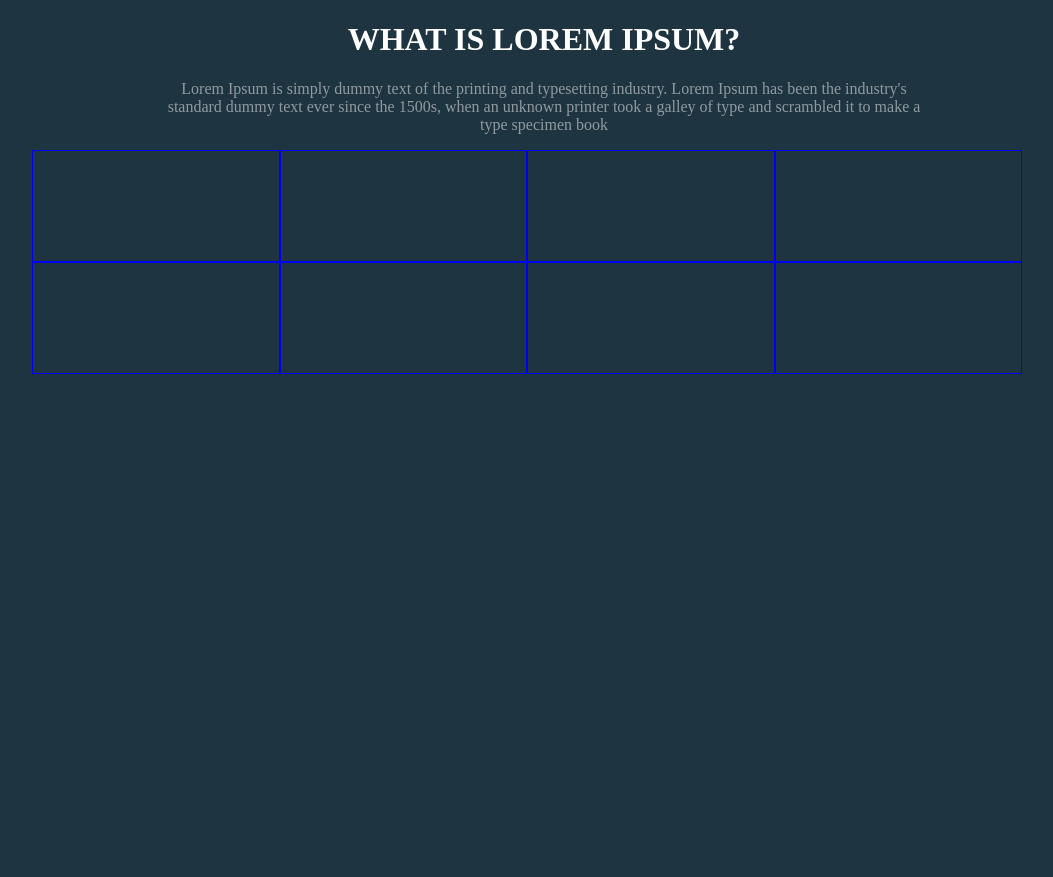
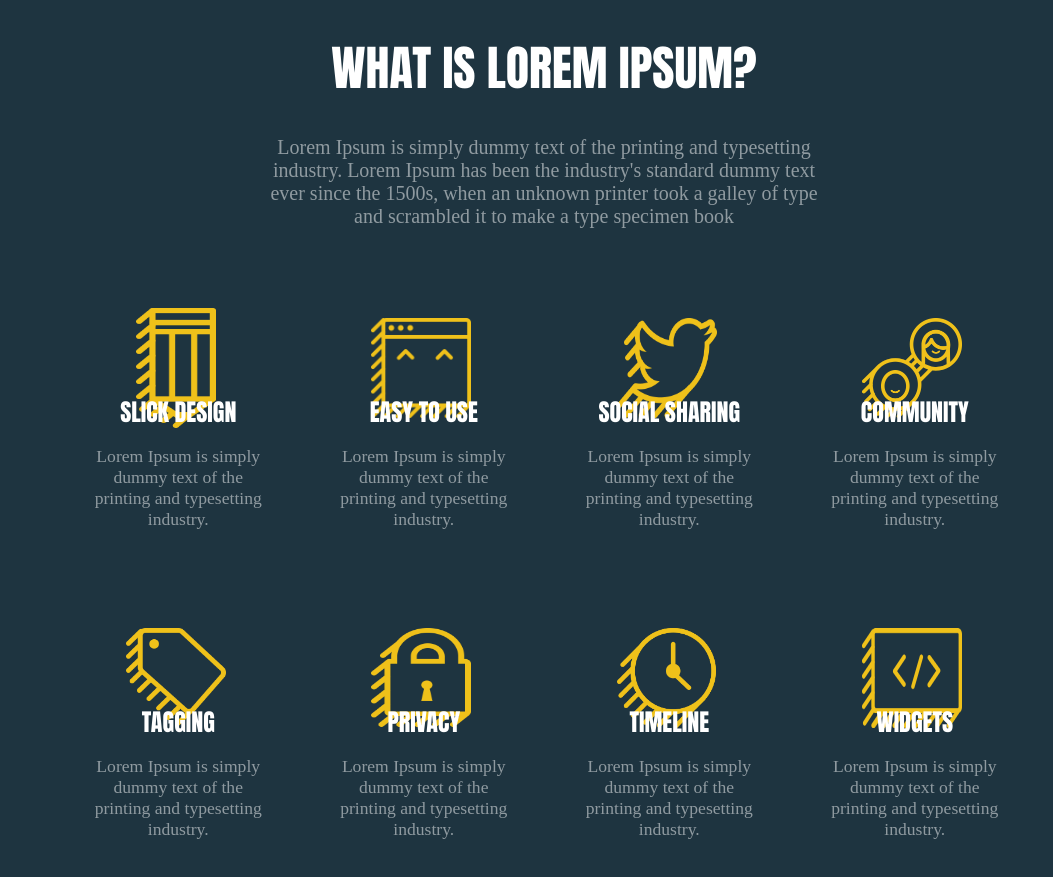
Before and after one commit to nicolasTD1/FrontEndTraining, a plain HTML site: page exercises/5/index.html in a window 1280 px wide. Shown: the whole page, without its empty margins (96-1149 px from the left). Before the commit the page ends 800 px from the top, so only its background shows below. Drawn offline with Linux system fonts and the light colour scheme.

Commit message:
Adding exercise5

```diff
--- a/exercises/5/index.html
+++ b/exercises/5/index.html
@@ -1,24 +1,88 @@
 <!DOCTYPE html>
 <html lang="en">
    <head>
-      <title>Exercise-2</title>
+      <title>Exercise-5</title>
       <link rel="stylesheet" type="text/css" href="style.css">
       <meta  name="viewport" content="width=device-width, initial-scale=1.0">
    </head>
    <body>
       <div class="main-header">
-         <h1>WHAT IS LOREM IPSUM?</h1>
+         <h1 id="main-header__h1">WHAT IS LOREM IPSUM?</h1>
          <p id="main-header__p">Lorem Ipsum is simply dummy text of the printing and typesetting industry. Lorem Ipsum has been the industry's standard dummy text ever since the 1500s, when an unknown printer took a galley of type and scrambled it to make a type specimen book</p>
       </div>
       <div class="container">
-         <div class="item1"></div>
-         <div class="item2"></div>
-         <div class="item3"></div>
-         <div class="item4"></div>
-         <div class="item5"></div>
-         <div class="item6"></div>
-         <div class="item7"></div>
-         <div class="item8"></div>
+         <div class="item1">
+            <div class="item-image">
+               <img src="pencil.png" alt="SLICK DESIGN" id="pencil">
+            </div>
+            <div class="item-text">
+               <h1 class="item__title">SLICK DESIGN</h1>
+               <p class="item__p">Lorem Ipsum is simply dummy text of the printing and typesetting industry. </p>
+            </div>
+         </div>
+         <div class="item2">
+            <div class="item-image">
+               <img src="use.png" alt="EASY TO USE">
+            </div>
+            <div class="item-text">
+               <h1 class="item__title">EASY TO USE</h1>
+               <p class="item__p">Lorem Ipsum is simply dummy text of the printing and typesetting industry. </p>
+            </div>
+         </div>
+         <div class="item3">
+            <div class="item-image">
+               <img src="social.png" alt="SOCIAL SHARING">
+            </div>
+            <div class="item-text">
+               <h1 class="item__title">SOCIAL SHARING</h1>
+               <p class="item__p">Lorem Ipsum is simply dummy text of the printing and typesetting industry. </p>
+            </div>
+         </div>
+         <div class="item4">
+            <div class="item-image">
+               <img src="community.png" alt="COMMUNITY">
+            </div>
+            <div class="item-text">
+               <h1 class="item__title">COMMUNITY</h1>
+               <p class="item__p">Lorem Ipsum is simply dummy text of the printing and typesetting industry. </p>
+            </div>
+         </div>
+         <div class="item5">
+            <div class="item-image">
+               <img src="tagging.png" alt="TAGGING">
+            </div>
+            <div class="item-text">
+               <h1 class="item__title">TAGGING</h1>
+               <p class="item__p">Lorem Ipsum is simply dummy text of the printing and typesetting industry. </p>
+            </div>
+         </div>
+         <div class="item6">
+            <div class="item-image">
+               <img src="privacy.png" alt="PRIVACY">
+            </div>
+            <div class="item-text">
+               <h1 class="item__title">PRIVACY</h1>
+               <p class="item__p">Lorem Ipsum is simply dummy text of the printing and typesetting industry. </p>
+            </div>
+         </div>
+         <div class="item7">
+            <div class="item-image">
+               <img src="timeline.png" alt="TIMELINE">
+            </div>
+            <div class="item-text">
+               <h1 class="item__title">TIMELINE</h1>
+               <p class="item__p">Lorem Ipsum is simply dummy text of the printing and typesetting industry. </p>
+            </div>
+         </div>
+         <div class="item8">
+            <div class="item-image">
+               <img src="widget.png" alt="WIDGETS">
+            </div>
+            <div class="item-text">
+               <h1 class="item__title">WIDGETS</h1>
+               <p class="item__p">Lorem Ipsum is simply dummy text of the printing and typesetting industry. </p>
+            </div>
+         </div>
       </div>
    </body>
 </html>
--- a/exercises/5/style.css
+++ b/exercises/5/style.css
@@ -3,37 +3,111 @@ body {
    background: rgb(30, 52, 64);
 }
 
+h1 {
+   font-family: Impact, Haettenschweiler, 'Arial Narrow Bold', sans-serif;
+}
+
+#main-header__h1 {
+   font-size: 3rem;
+}
+
 .main-header {
    margin: auto;
-   width: 60%;
+   width: 45%;
    text-align: center;
    color: white;
 }
 
 #main-header__p {
    opacity: 0.5;
+   margin-bottom: 5%;
+   font-size: 1.25rem;
+}
+
+#pencil {
+   width: 80px;
+   height: 120px;
+}
+
+img {
+   width: 100px;
+   height: 100px;
+   margin-top: 45%;
+   margin-left: 50%;
+   transform: translate(-50%, -50%);
+}
+
+.item__title {
+   text-align: center;
+   font-size: 1.5rem;
+}
+
+.item__p {
+   text-align: center;
+   margin: auto;
+   color: white;
+   opacity: 0.5;
+   margin-bottom: 1%;
+   font-size: 1.1rem;
+   width: 70%;
+   padding-bottom: 8%;
+}
+
+.item-text {
+   position: absolute;
+   color: white;
+   bottom: 5%;
 }
 
 .container {
    display: flex;
    flex-wrap: wrap;
    width: 80%;
+   height: 75vh;
    margin: auto;
+   justify-content: center;
 }
 
 .item1, .item2, .item3, .item4,
 .item5, .item6, .item7, .item8 {
    width: 23%;
    padding: 5px;
-   height: 100px;
-   border: 1px solid blue;
+   height: 50%;
+   position: relative;
 }
 
- /* @media(max-width: 1000px) {
-   .child {
-      margin: 5px;
-      height: 100px;
-      width: 600px;
-      background-color: blue;
-    }
- } */
+@keyframes jump {
+   0%   {transform: translate3d(0,0,0)    scale3d(1,1,1);}
+   50%  {transform: translate3d(0,-10%,0) scale3d(1,1,1);}
+}
+
+.item-image:hover{
+   transform-origin: 50% 50%;
+   animation: jump .9s linear infinite;
+}
+
+@media(max-width: 770px) {
+   img {
+      margin-top: 25%;
+   }
+
+   .main-header {
+      width: 80%;
+   }
+
+   .item1, .item2, .item3, .item4,
+   .item5, .item6, .item7, .item8 {
+      width: 48%;
+   }
+
+   .item__title {
+      font-size: 1.8rem;
+   }
+
+   .item__p {
+      margin-bottom: 1%;
+      font-size: 1.5rem;
+      width: 70%;
+      padding-bottom: 8%;
+   }
+}
```
Also changed, not shown: exercises/5/community.png (added), exercises/5/final-mockup.png (added), exercises/5/pencil.png (added), exercises/5/privacy.png (added), exercises/5/social.png (added), exercises/5/tagging.png (added), exercises/5/timeline.png (added), exercises/5/use.png (added), exercises/5/widget.png (added).
